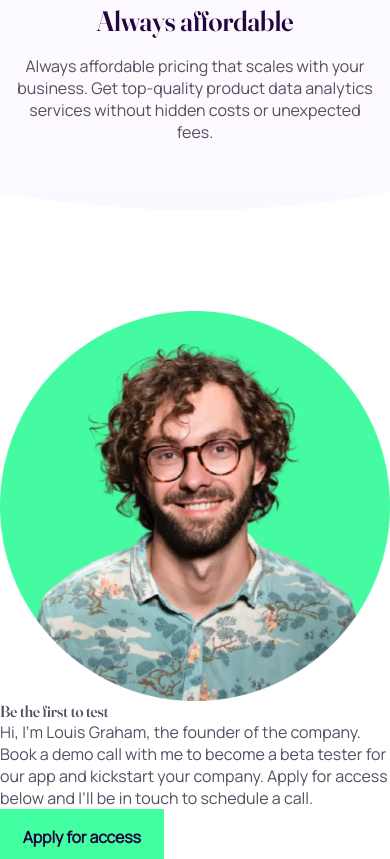
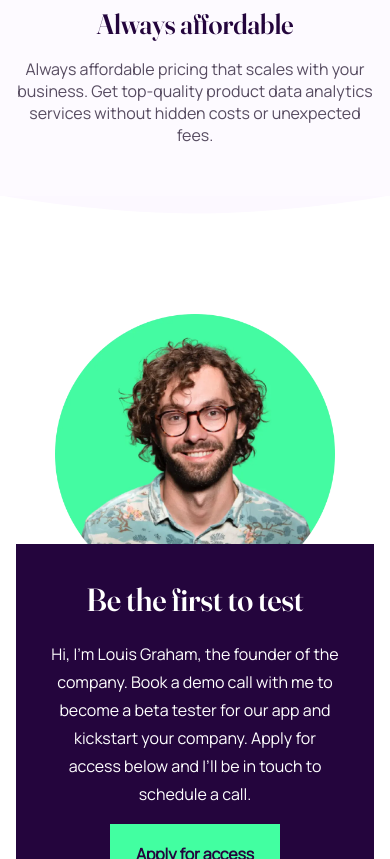
Before and after one commit to solracss/fem-workit-landing-page, a website built with Vite: page src/index.html in a window 390 px wide. Shown: the part 1141-2000 px from the top of the page. Built offline with nearby package versions, Linux system fonts and the light colour scheme.

Commit message:
CSS, HTML: Set card styles for mobile view

```diff
--- a/src/index.html
+++ b/src/index.html
@@ -63,7 +63,8 @@
         </div>
 
         <div class="cta-box">
-            <img src="/assets/images/image-founder.webp" alt="Picture of Louis Graham">
+            <div class="container">
+                <img src="/assets/images/image-founder.webp" alt="Picture of Louis Graham" class="cta-box-image">
                 <div class="card">
                     <h2 class="card-heading">Be the first to test</h2>
                     <p class="card-description">Hi, I'm Louis Graham, the founder of the company. Book a demo call with
@@ -71,7 +72,7 @@
                         tester for our app and
                         kickstart your company. Apply for access below and I’ll be in touch to schedule a call.</p>
                     <a href="" class="btn">Apply for access</a>
-
+                </div>
             </div>
         </div>
 
--- a/src/sass/_components.scss
+++ b/src/sass/_components.scss
@@ -14,7 +14,7 @@ button.btn {
 }
 
 .btn {
-	padding: 0.65em 1.3em;
+	padding: 0.75em 1.5em;
 	background-color: $clr-accent-400;
 	font-size: $fs-16;
 	color: $clr-primary-400;
--- a/src/sass/_layout.scss
+++ b/src/sass/_layout.scss
@@ -211,9 +211,35 @@ h3 {
 	}
 }
 
-.features::before {
-}
-
 .cta-box {
 	padding-top: 7.375rem;
+
+	&-image {
+		max-width: 17.5rem;
+		margin: auto;
+	}
+
+	& .card {
+		position: relative;
+		top: -3.125rem;
+		padding: 2rem;
+		background-color: $clr-primary-400;
+		color: $clr-neutral-100;
+		text-align: center;
+		display: grid;
+		gap: 1rem;
+
+		&-heading {
+			font-size: $fs-32;
+			line-height: 3rem;
+		}
+
+		&-description {
+			line-height: 1.75rem;
+		}
+
+		& .btn {
+			place-self: center;
+		}
+	}
 }
```
Lines whose indentation alone changed are shown as unchanged.
